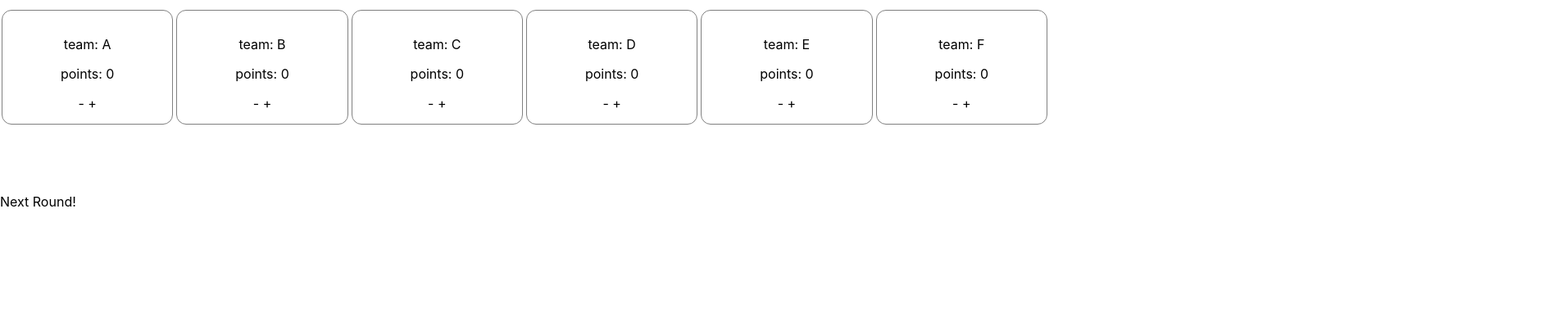
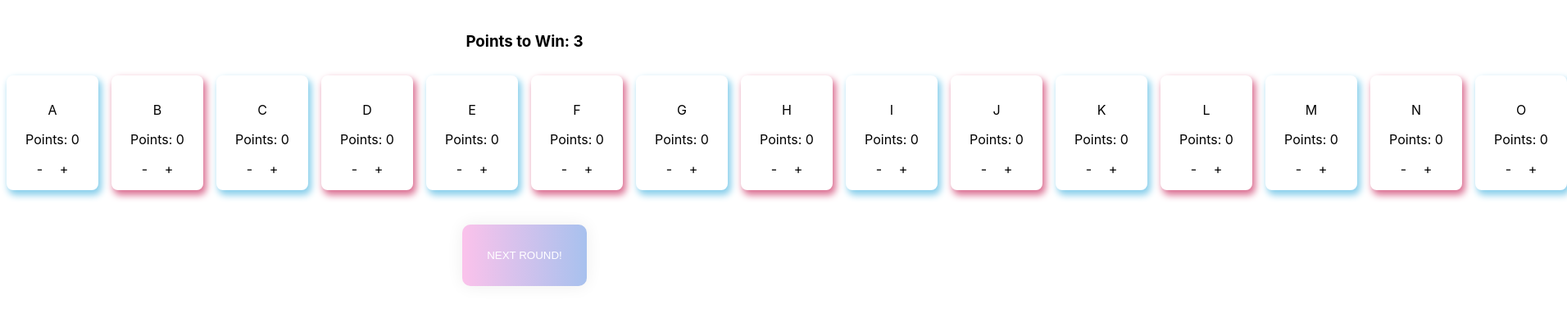
Before and after one commit to robghchen/tracking-system, a React (Create React App) app: page / in a window 1280 px wide. Shown: the top 388 px of the page at 82% size, 1912 px wide, since content can reach past the window. Built offline with nearby package versions, Linux system fonts and the light colour scheme; data requests are answered from the project's data file.

Commit message:
update(tournament): able to compete with unlimited teams

```diff
--- a/db.json
+++ b/db.json
@@ -29,6 +29,52 @@
 			"id": 6,
 			"teamName": "F",
 			"points": 0
+		},
+
+		{
+			"id": 7,
+			"teamName": "G",
+			"points": 0
+		},
+		{
+			"id": 8,
+			"teamName": "H",
+			"points": 0
+		},
+		{
+			"id": 9,
+			"teamName": "I",
+			"points": 0
+		},
+		{
+			"id": 10,
+			"teamName": "J",
+			"points": 0
+		},
+		{
+			"id": 11,
+			"teamName": "K",
+			"points": 0
+		},
+		{
+			"id": 12,
+			"teamName": "L",
+			"points": 0
+		},
+		{
+			"id": 13,
+			"teamName": "M",
+			"points": 0
+		},
+		{
+			"id": 14,
+			"teamName": "N",
+			"points": 0
+		},
+		{
+			"id": 15,
+			"teamName": "O",
+			"points": 0
 		}
 	]
 }
--- a/src/App.css
+++ b/src/App.css
@@ -1,22 +1,68 @@
+.App {
+	display: flex;
+	text-align: center;
+}
+
 .team-container {
 	display: flex;
 	flex-direction: column;
-	flex: wrap;
 }
 
 .team-row {
 	margin: 12px 0px;
 	display: flex;
 	flex-direction: row;
+	width: 100vw;
 }
 
 .team-card {
-	width: 300px;
-	padding: 15px;
+	min-width: 80px;
+	flex: 1;
 	margin: auto;
-	margin-left: 2px;
-	margin-right: 2px;
+	padding: 16px;
+	margin: 0px 8px 0px 8px;
+	border: 1px solid grey;
+	border-radius: 8px;
+	border: none;
+}
+
+.button {
+	cursor: pointer;
+	padding: 0px 8px 0px 8px;
+}
+
+.gradient-button {
+	flex: 1 1 auto;
+	margin: 10px;
+	padding: 30px;
 	text-align: center;
-	border: 1px solid grey;
-	border-radius: 12px;
+	text-transform: uppercase;
+	transition: 0.5s;
+	background-size: 200% auto;
+	color: white;
+	/* text-shadow: 0px 0px 10px rgba(0,0,0,0.2);*/
+	box-shadow: 0 0 20px #eee;
+	border-radius: 10px;
+	border: none;
+	background-image: linear-gradient(to right, #fbc2eb 0%, #a6c1ee 51%, #fbc2eb 100%);
 }
+
+.gradient-button:hover {
+	background-position: right center; /* change the direction of the change here */
+}
+
+.red {
+	box-shadow: 3px 5px 8px 1px palevioletred;
+}
+
+.blue {
+	box-shadow: 3px 5px 8px 1px skyblue;
+}
+
+.card-clicked {
+	background-color: lightgrey;
+}
+
+.card-not-clicked {
+	background-color: white;
+}
--- a/src/App.tsx
+++ b/src/App.tsx
@@ -32,7 +32,7 @@ class App extends React.Component {
 
 		return (
 			<div className="App" >
-				{<TeamContainer roundOne={teams} />}
+				{<TeamContainer teams={teams} />}
 				{/* pass teams as a prop to other file */}
 			</div >
 		)
--- /dev/null
+++ b/src/components/TeamCard.tsx
@@ -0,0 +1,59 @@
+import React from 'react'
+
+interface TeamCardProps {
+	team: any
+	isWinner: boolean
+	index: number
+	handleClickPoint: any
+}
+
+interface TeamCardState {
+	isClicked: boolean
+}
+
+class TeamCard extends React.Component<TeamCardProps, TeamCardState> {
+	state = {
+		isClicked: false
+	}
+
+	handleClickCard = () => {
+		const { isClicked } = this.state
+
+		this.setState({ isClicked: !isClicked })
+	}
+
+	render() {
+		const { team, isWinner, index, handleClickPoint } = this.props
+		const { isClicked } = this.state
+
+		let teamColor = 'red'
+		let cardClicked = 'card-not-clicked'
+
+		if (index % 2 === 0) {
+			teamColor = 'blue'
+		}
+
+		if (team.points > 0 || isClicked) {
+			cardClicked = 'card-clicked'
+		}
+
+		if (isWinner) {
+			return (
+				<div className={`team-card ${teamColor} ${cardClicked}`} key={team.id}>
+					<h2>WINNER <span role="img" aria-label="crown">👑</span></h2>
+					<h1>{team.teamName}</h1>
+				</div>
+			)
+		}
+
+		return (
+			<div className={`team-card ${teamColor} ${cardClicked}`} key={team.id} onClick={this.handleClickCard}>
+				<p>{team.teamName}</p>
+				<p>Points: {team.points}</p>
+				<span className="button" onClick={() => handleClickPoint(team.id, 'minus')}> - </span> <span className="button" onClick={() => handleClickPoint(team.id, 'plus')}> + </span>
+			</div>
+		)
+	}
+}
+
+export default TeamCard
--- /dev/null
+++ b/src/components/TeamRow.tsx
@@ -0,0 +1,25 @@
+import React from 'react'
+import TeamCard from "./TeamCard";
+
+interface TeamRowProps {
+	rounds: any
+	roundNumber: any
+	handleClickPoint: any
+}
+
+class TeamRow extends React.Component<TeamRowProps, null> {
+	render() {
+		const { rounds, roundNumber, handleClickPoint } = this.props
+		const thisRoundTeams = rounds[roundNumber]
+		const isWinner = thisRoundTeams.length === 1
+
+		return <div className="team-row" key={`round ${roundNumber}`} >
+			{[...thisRoundTeams].map((team, index) => {
+				return <TeamCard team={team} isWinner={isWinner} index={index} handleClickPoint={handleClickPoint} />
+
+			})}
+		</div>
+	}
+}
+
+export default TeamRow
--- a/src/containers/TeamContainer.tsx
+++ b/src/containers/TeamContainer.tsx
@@ -1,66 +1,37 @@
 import React from 'react'
+import TeamRow from '../components/TeamRow'
 
 interface TeamContainerProps {
-	roundOne: any
+	teams: any
 }
 
 interface TeamContainerState {
-	roundOne: any,
-	roundTwo: any,
-	roundThree: any,
+	rounds: any,
 	currentRound: number,
-	winner: any,
-	[x: string]: any
 }
 
-// General Guidelines for clean code
-// one source of truth
-// DRY (don't repeat yourself)
-// separation of concerns
+const numVoters = 4
+const pointsToWin = Math.floor((numVoters / 2) + 1)
 
 class TeamContainer extends React.Component<TeamContainerProps, TeamContainerState> {
 	state = {
-		roundOne: [],
-		roundTwo: [],
-		roundThree: [],
-		winner: [],
-		currentRound: 1
+		rounds: { 1: this.props.teams },
+		currentRound: 1,
 	}
 
-	componentDidMount() {
-		this.setState({ roundOne: this.props.roundOne })
-	}
+	handleClickPoint = (teamID: number, subAdd: string) => {
+		const { rounds, currentRound } = this.state
 
-	handleClickPoint = (teamID, subAdd) => {
-		const { roundOne, roundTwo, roundThree } = this.state
-		let { currentRound } = this.state
-		let roundDesignation = []
-		let roundKey = ''
+		const currentRoundTeams = rounds[currentRound]
 
-		if (currentRound === 1) {
-			roundKey = 'roundOne'
-			roundDesignation = roundOne
-		}
-
-		if (currentRound === 2) {
-			roundKey = 'roundTwo'
-			roundDesignation = roundTwo
-		}
-
-		if (currentRound === 3) {
-			roundKey = 'roundThree'
-			roundDesignation = roundThree
-		}
-
-
-		const updatedTeamsClicked = [...roundDesignation].map(team => {
+		const teamsUpdatedPoints = [...currentRoundTeams].map(team => {
 			let updatedPoint = team.points
 
-			if (teamID === team.id && subAdd === 'plusPoint') {
+			if (teamID === team.id && subAdd === 'plus') {
 				updatedPoint = team.points += 1
 			}
 
-			if (teamID === team.id && subAdd === 'minusPoint') {
+			if (teamID === team.id && subAdd === 'minus') {
 				updatedPoint = team.points -= 1
 			}
 
@@ -75,38 +46,27 @@ class TeamContainer extends React.Component<TeamContainerProps, TeamContainerSta
 			return team
 		})
 
-		this.setState({ [roundKey]: updatedTeamsClicked })
+		this.setState({ rounds: { ...rounds, [currentRound]: teamsUpdatedPoints } })
 	}
 
-	handleClickNextRd = () => {
-		const { roundOne, roundTwo, roundThree } = this.state
+	handleClickNextRound = () => {
+		const { rounds } = this.state
 		let { currentRound } = this.state
-		let roundKey = ''
-		let roundDesignation = []
+		const currentRoundTeams = rounds[currentRound]
+		const nextRound = currentRound + 1
 
-		if (currentRound === 1) {
-			roundKey = 'roundTwo'
-			roundDesignation = roundOne
-		}
-
-		if (currentRound === 2) {
-			roundKey = 'roundThree'
-			roundDesignation = roundTwo
-		}
-
-		if (currentRound === 3) {
-			roundKey = 'winner'
-			roundDesignation = roundThree
-		}
-
-		const winnerSec = [...roundDesignation].filter(team => {
-			if (team.points >= 6) {
+		const winners = [...currentRoundTeams].filter(team => {
+			if (team.points >= pointsToWin) {
 				return true
 			}
 			return false
 		})
 
-		const updatedWinners = winnerSec.map(team => {
+		if (winners.length < 1) {
+			return
+		}
+
+		const resetWinners = winners.map(team => {
 			return {
 				id: team.id,
 				teamName: team.teamName,
@@ -114,48 +74,28 @@ class TeamContainer extends React.Component<TeamContainerProps, TeamContainerSta
 			}
 		})
 
-		this.setState({ [roundKey]: updatedWinners, currentRound: currentRound += 1 })
+		this.setState({ rounds: { ...rounds, [nextRound]: resetWinners }, currentRound: currentRound + 1 })
 	}
 
-	renderAnyRd = (teamsFromAnyRound) => {
-		return teamsFromAnyRound.map(team => {
-			return <div className="team-card" key={team.id}>
-				<p>team: {team.teamName}</p>
-				<p>points: {team.points}</p>
-				<span onClick={() => this.handleClickPoint(team.id, 'minusPoint')} > - </span>
-				<span onClick={() => this.handleClickPoint(team.id, 'plusPoint')} > + </span>
-			</div>
+	renderTeamRows = () => {
+		const { rounds } = this.state
+
+		return Object.keys(rounds).map((roundNumber) => {
+			return <TeamRow rounds={rounds} roundNumber={roundNumber} handleClickPoint={this.handleClickPoint} />
 		})
 	}
 
 
 	render() {
-		// bring in 6 roundOne from database (randomization of 1v1 pairings) //checked would need RNG that takes away from number pool
-		// ++points function to change database to add points
-		// if conditional comparison between roundOne that are paired to points to determine winner (best out of 10 rounds)
-		// create new Array or alter db.json to to store rounds with the team with the higher point - push the winner to this array?
-		//function to "send down" winning team
-		//if team points are tied, reset to 0 points
-
-		const { roundOne, roundTwo, roundThree, winner } = this.state
-
 		return (
-			<div className="team-container">
-				<div className="team-row">
-					{this.renderAnyRd(roundOne)}
+			<div>
+				<br />
+				<h3>Points to Win: {pointsToWin}</h3>
+				<div className="team-container">
+					{this.renderTeamRows()}
 				</div>
-
-				<div className="team-row">
-					{this.renderAnyRd(roundTwo)}
-				</div>
-
-				<div className="team-row">
-					{this.renderAnyRd(roundThree)}
-				</div>
-				<div className="team-row">
-					{this.renderAnyRd(winner)}
-				</div>
-				<div onClick={() => this.handleClickNextRd()} > Next Round! </div>
+				<br />
+				<button className="gradient-button" onClick={this.handleClickNextRound} > Next Round! </button>
 			</div>
 		)
 	}
```
Also changed, not shown: src/components/JobCard.tsx (deleted, +0 -23 lines), src/components/JobRow.tsx (deleted, +0 -28 lines), 1 other file (tests, documents, lock files or other folders).
